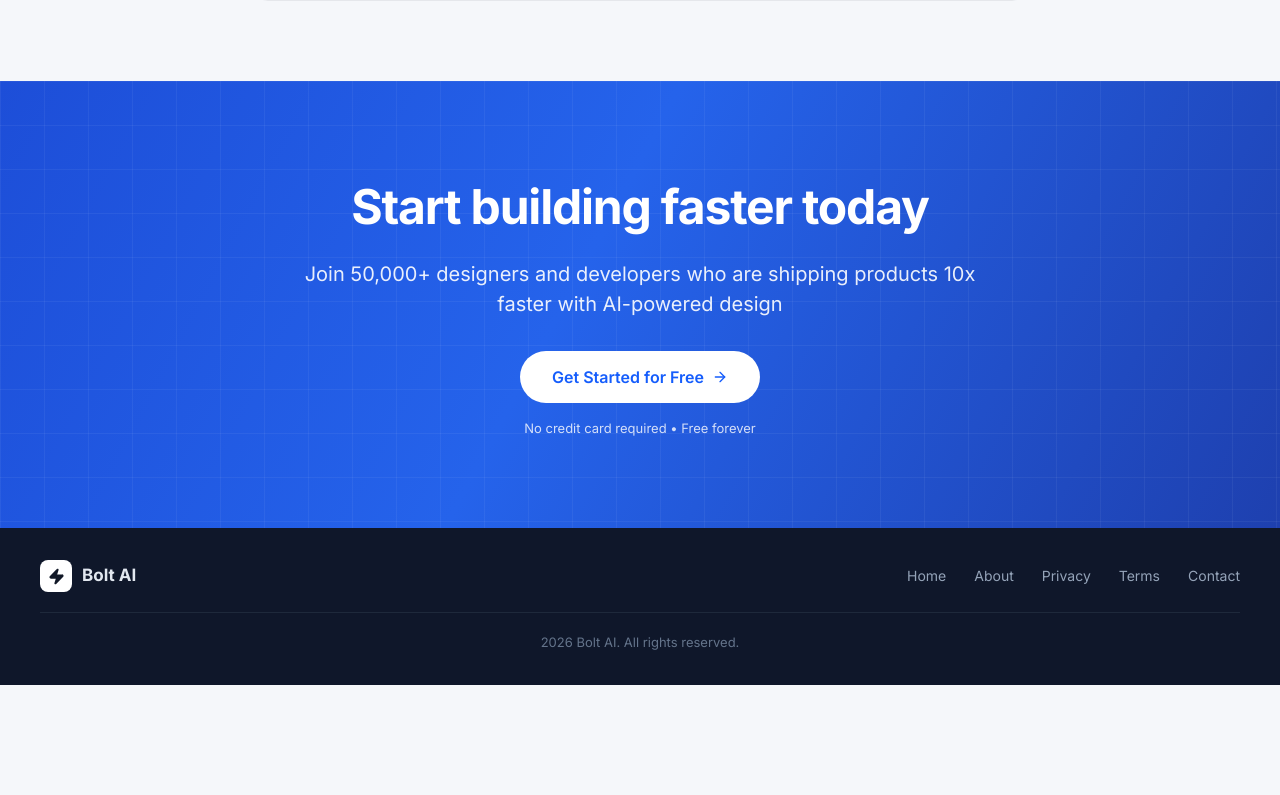
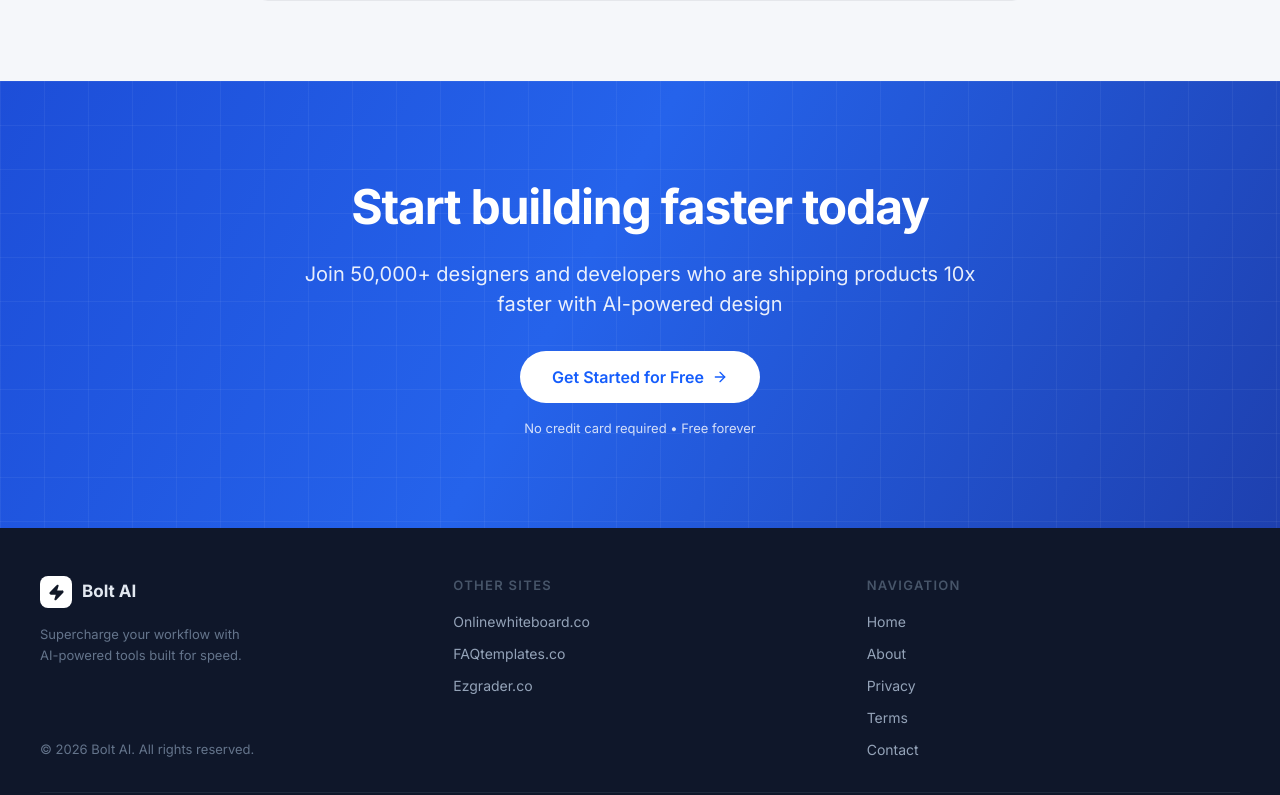
Before and after one commit to sumitbasak100/boltai.dev, a Next.js app: page / in a window 1280 px wide. Shown: the part 1836-2631 px from the top of the page. Before the commit the page ends 2521 px from the top, so only its background shows below. Built offline with nearby package versions, Linux system fonts and the light colour scheme.

Commit message:
Update page.tsx

```diff
--- a/app/page.tsx
+++ b/app/page.tsx
@@ -408,35 +408,54 @@ export default function BoltAIPage() {
       </section>
 
       {/* Footer */}
-      <footer className="bg-[#0f172a] text-[#94a3b8] py-8 px-5 md:px-10">
-        <div className="max-w-[1280px] mx-auto flex flex-col md:flex-row justify-between items-start md:items-center gap-4">
-          <Link href="/" className="flex items-center gap-2.5 font-bold text-[17px] text-[#e2e8f0]">
-            <span className="w-[32px] h-[32px] rounded-[8px] bg-white grid place-items-center flex-shrink-0">
-              <Zap className="w-[17px] h-[17px] text-[#111827] fill-[#111827]" />
-            </span>
-            Bolt AI
-          </Link>
-          <div className="flex gap-7 text-sm">
-            <Link href="/" className="hover:text-[#e2e8f0] transition-colors">
-              Home
+      <footer className="bg-[#0f172a] text-[#94a3b8] py-12 px-5 md:px-10">
+        <div className="max-w-[1280px] mx-auto grid grid-cols-1 md:grid-cols-3 gap-10 pb-8 border-b border-[#1e293b]">
+
+          {/* Col 1 — Logo + Copyright */}
+          <div className="flex flex-col gap-4">
+            <Link href="/" className="flex items-center gap-2.5 font-bold text-[17px] text-[#e2e8f0]">
+              <span className="w-[32px] h-[32px] rounded-[8px] bg-white grid place-items-center flex-shrink-0">
+                <Zap className="w-[17px] h-[17px] text-[#111827] fill-[#111827]" />
+              </span>
+              Bolt AI
             </Link>
-            <Link href="/about" className="hover:text-[#e2e8f0] transition-colors">
-              About
+            <p className="text-[13px] text-[#64748b] leading-relaxed max-w-[220px]">
+              Supercharge your workflow with AI-powered tools built for speed.
+            </p>
+            <p className="text-[13px] text-[#64748b] mt-auto">
+              © 2026 Bolt AI. All rights reserved.
+            </p>
+          </div>
+
+          {/* Col 2 — Other Sites */}
+          <div className="flex flex-col gap-3">
+            <h4 className="text-[13px] font-semibold uppercase tracking-widest text-[#475569] mb-1">
+              Other Sites
+            </h4>
+            <Link href="https://onlinewhiteboard.co" target="_blank" rel="noopener noreferrer" className="text-sm hover:text-[#e2e8f0] transition-colors">
+              Onlinewhiteboard.co
             </Link>
-            <Link href="/privacy" className="hover:text-[#e2e8f0] transition-colors">
-              Privacy
+            <Link href="https://faqtemplates.co" target="_blank" rel="noopener noreferrer" className="text-sm hover:text-[#e2e8f0] transition-colors">
+              FAQtemplates.co
             </Link>
-            <Link href="/terms" className="hover:text-[#e2e8f0] transition-colors">
-              Terms
-            </Link>
-            <Link href="/contact" className="hover:text-[#e2e8f0] transition-colors">
-              Contact
+            <Link href="https://ezgrader.co" target="_blank" rel="noopener noreferrer" className="text-sm hover:text-[#e2e8f0] transition-colors">
+              Ezgrader.co
             </Link>
           </div>
+
+          {/* Col 3 — Navigation */}
+          <div className="flex flex-col gap-3">
+            <h4 className="text-[13px] font-semibold uppercase tracking-widest text-[#475569] mb-1">
+              Navigation
+            </h4>
+            <Link href="/" className="text-sm hover:text-[#e2e8f0] transition-colors">Home</Link>
+            <Link href="/about" className="text-sm hover:text-[#e2e8f0] transition-colors">About</Link>
+            <Link href="/privacy" className="text-sm hover:text-[#e2e8f0] transition-colors">Privacy</Link>
+            <Link href="/terms" className="text-sm hover:text-[#e2e8f0] transition-colors">Terms</Link>
+            <Link href="/contact" className="text-sm hover:text-[#e2e8f0] transition-colors">Contact</Link>
+          </div>
+
         </div>
-        <p className="max-w-[1280px] mx-auto mt-5 pt-5 border-t border-[#1e293b] text-center text-[13px] text-[#64748b]">
-          2026 Bolt AI. All rights reserved.
-        </p>
       </footer>
 
       {/* Shake animation */}
```
